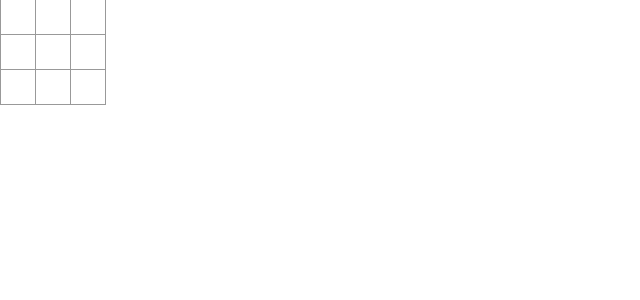
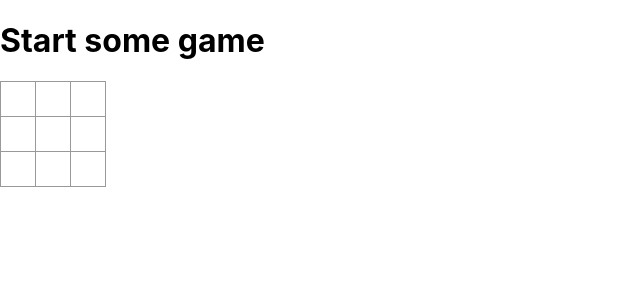
Before and after one commit to ronaldylf/tic-tac-toe-react, a React (Create React App) app: page / in a window 1280 px wide. Shown: the top 300 px of the page, without its empty margins (0-640 px from the left). Built offline with nearby package versions, Linux system fonts and the light colour scheme.

Commit message:
added status

```diff
--- a/src/components/Game.jsx
+++ b/src/components/Game.jsx
@@ -5,19 +5,23 @@ import { useState } from 'react';
 export default function Game() {
     const [squares, setSquares] = useState(Array(9).fill(null));
     const [isXtime, setisXTime] = useState(true);
+    const [status, setStatus] = useState("Start some game");
 
     function handleClick(id_) {
         let new_squares = squares.slice();
         if (new_squares[id_]) return;// avoid already used square
-
         new_squares[id_] = (isXtime) ? "X" : "O";
+        const next_player = (isXtime) ? "O" : "X";
+        const status = `Next player: ${next_player}`;
+        console.log(status);
+        setStatus(status);
         setSquares(new_squares); // update squares with the new move
         setisXTime(!isXtime); // change player move
-        console.log("clicked " + String(id_));
     }
 
     return(
     <>
+    <h1 className='status'>{status}</h1>
     <Table handleClick={handleClick} squares={squares}/>
     </>
     )
```
